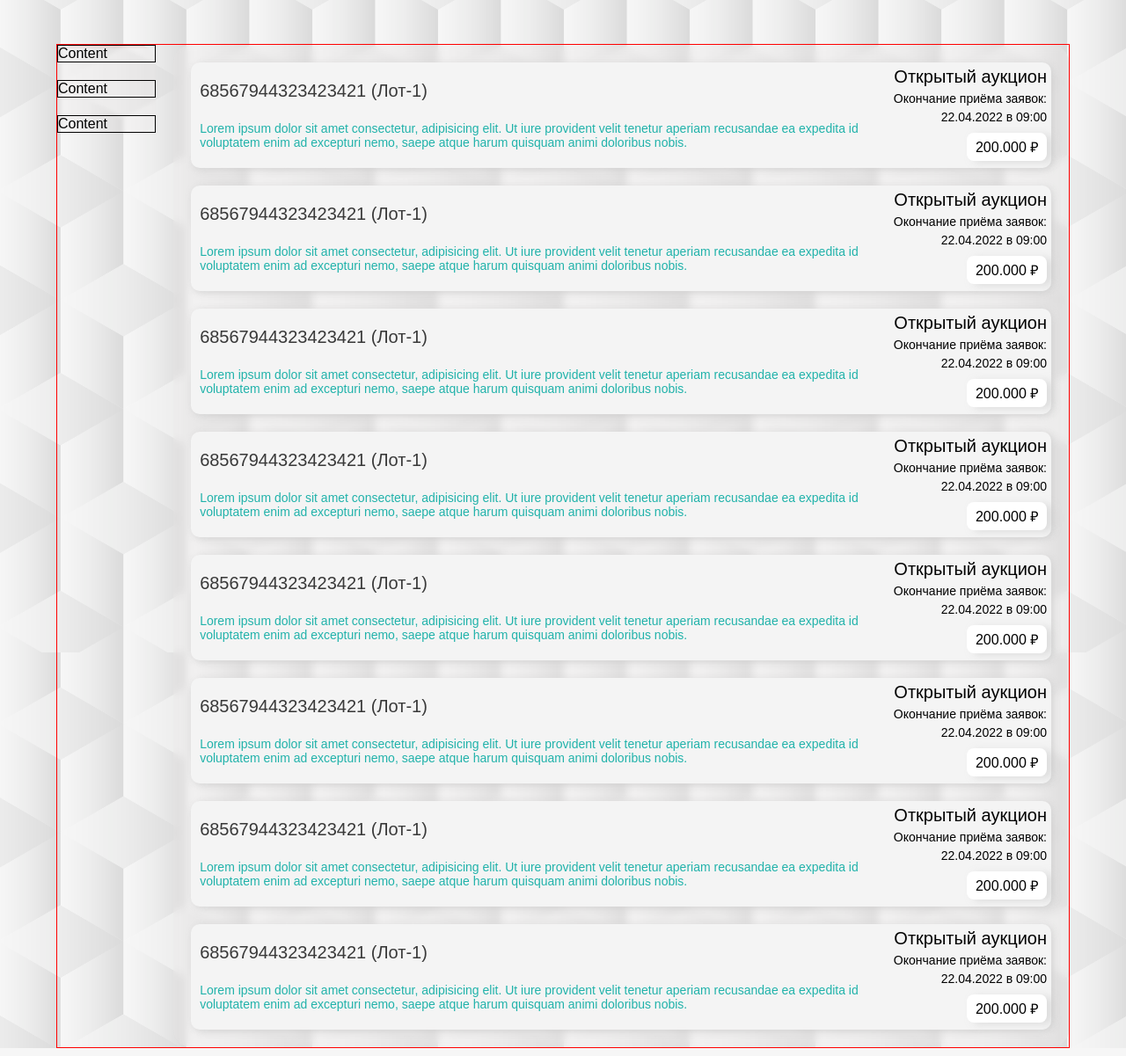
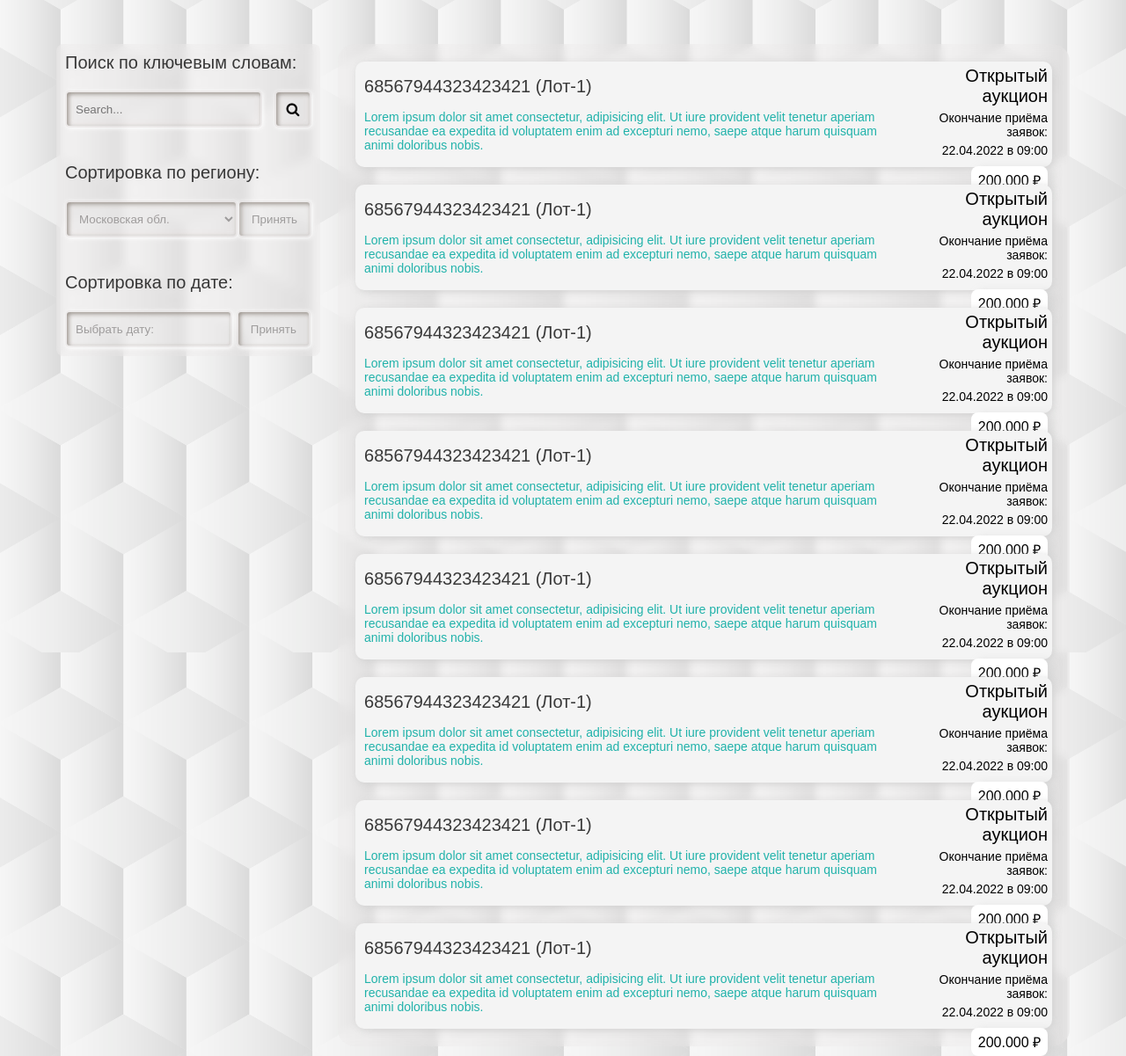
Before and after one commit to Frermut/ETTP, a PHP site: page / in a window 1280 px wide. Shown: the part 111-1312 px from the top of the page at 88% size. Run offline with PHP 8.4, Linux system fonts and the light colour scheme; some libraries are stand-ins or nearby versions.

Commit message:
Finish shop-page

```diff
--- a/index.html
+++ b/index.html
@@ -6,6 +6,8 @@
     <meta name="viewport" content="width=device-width, initial-scale=1.0">
     <title>Document</title>
     <link rel="stylesheet" href="style.css">
+    <link rel="stylesheet" href="https://code.jquery.com/ui/1.12.1/themes/base/jquery-ui.css">
+    <link href="//maxcdn.bootstrapcdn.com/font-awesome/4.1.0/css/font-awesome.min.css" rel="stylesheet">
 </head>
 <body>
     <header>
@@ -32,15 +34,51 @@
 
             <div class="item1-filter">
                 <div class="search">
-                    Content
+                    <div class="search-description">
+                        <p>Поиск по ключевым словам:</p>
+                    </div>
+                    <div class="d1">
+                        <form>
+                        <input  type="search" id="search" placeholder="Search..." >
+                        <button type="submit"></button>
+                        </form>
+                      </div>
                 </div>
 
+
+                    <div class="region">
+                        <div class="region-description">
+                        <p>Сортировка по региону:</p>
+                        </div>
+                        <div class="d2">
+                            <form>
+                                <p>
+                                    <select name="regionid" >
+                                        <option value="s1">Брянская обл.</option>
+                                        <option value="s2" selected>Московская обл.</option>
+                                        <option value="s3">Калужская обл.</option>
+                                        <option value="s4">Республика Ялта</option>
+                                        <option value="s5">Республика Ялта</option>
+                                        <option value="s6">Республика Ялта</option>
+                                        <option value="s7">Республика Ялта</option>
+                                        <input type="submit" value="Принять" />
+                                    </p>
+                                </select>
+                            </form>
+                        </div>
+                    </div>
+
+
                 <div class="data">
-                    Content
-                </div>
-
-                <div class="region">
-                    Content
+                    <div class="input-label">
+                        <label>
+                            <div class="data-description">
+                                <p>Сортировка по дате:</p>
+                            </div>
+                            <input type="text" id="datepicker" value="Выбрать дату:">
+                            <input type="submit" value="Принять" />
+                        </label>
+                      </div>
                 </div>
 
             </div>
@@ -180,5 +218,15 @@
 
         </div>
     </section>
+
+
+    <script src="https://code.jquery.com/jquery-1.12.4.js"></script>
+    <script src="https://code.jquery.com/ui/1.12.1/jquery-ui.js"></script>
+
+<script>
+$( function() {
+    $( "#datepicker" ).datepicker();
+});
+</script>
 </body>
 </html>
--- a/style.css
+++ b/style.css
@@ -78,7 +78,6 @@
     margin-left:5%;
     margin-right:5%;
     margin-top:50px;
-    border:1px solid red;
 
 }
 
@@ -92,13 +91,141 @@
     flex-grow: 4;
     gap:20px;
     background-color: #e7e5e53a ;
-    backdrop-filter: blur(2px);
-    border-radius: 20px;
+    backdrop-filter: blur(6px);
+    border-radius: 8px;
+
 }
 
-.search, .data , .region{
-    border:1px solid black;
+.search-description, .region-description, .data-description{
+    margin-bottom:20px;
+    font-size: 20px;
+    color:rgba(0, 0, 0, 0.767);
+}
 
+.d1 form{
+    /* background: #A3D0C3; */
+    display: flex;
+    flex-direction: row;
+    justify-content: space-between;
+}
+.d1 input {
+  width: 80%;
+  height: 42px;
+  padding-left: 10px;
+  border: 2px solid #e7e5e53a ;
+  border-radius: 5px;
+  outline: none;
+  box-shadow: inset 2px 2px 5px rgb(154, 147, 140), 1px 1px 5px rgba(255, 255, 255, 1);
+  background-color: #e7e5e53a ;
+  backdrop-filter: blur(5px);
+  color: #9E9C9C;
+}
+.d1 button{
+  position: relative;
+  top: 0px;
+  right: 0px;
+  width: 42px;
+  height: 42px;
+  border: none;
+  background: #e7e5e53a;
+  border: 2px solid #e7e5e53a;
+  backdrop-filter: blur(5px);
+  box-shadow: inset 2px 2px 5px rgb(154, 147, 140), 1px 1px 5px rgba(255, 255, 255, 1);
+  border-radius: 5px;
+  cursor: pointer;
+}
+.d1 button:before {
+  content: "\f002";
+  font-family: FontAwesome;
+  font-size: 16px;
+  color: #050505;
+}
+.d1{
+    margin-top: 10px;
+}
+
+
+/* ------------------------------------------------------------------------------- */
+.region .d2>form>p>input{
+  cursor: pointer;
+}
+
+
+
+.d2 select {
+    width: 70%;
+    height: 42px;
+    padding-left: 10px;
+    border: 2px solid #e7e5e53a ;
+    border-radius: 5px;
+    outline: none;
+    box-shadow: inset 2px 2px 5px rgb(154, 147, 140), 1px 1px 5px rgba(255, 255, 255, 1);
+    background-color: #e7e5e53a ;
+    backdrop-filter: blur(5px);
+    color: #9E9C9C;
+}
+
+.d2 input{
+    border: 2px solid #e7e5e53a ;
+    border-radius: 5px;
+    outline: none;
+    box-shadow: inset 2px 2px 5px rgb(154, 147, 140), 1px 1px 5px rgba(255, 255, 255, 1);
+    background-color: #e7e5e53a ;
+    color: #9E9C9C;
+    width: 30%;
+    height: 42px;
+}
+
+.search{
+    justify-content: space-between;
+    /* background-color: #e7e5e53a ;
+    backdrop-filter: blur(5px); */
+    padding:10px;
+    border-radius: 8px;
+}
+
+.region{
+ display:flex;
+ flex-direction:column;
+    justify-content: space-between;
+    /* background-color: #e7e5e53a ;
+    backdrop-filter: blur(5px); */
+    padding:10px;
+    border-radius: 8px;
+}
+
+
+.data{
+display:flex;
+flex-direction:column;
+justify-content: space-between;
+/* background-color: #e7e5e53a ;
+backdrop-filter: blur(5px); */
+padding:10px;
+border-radius: 8px;
+}
+
+.data .input-label label>input[type="text"]{
+    border: 2px solid #e7e5e53a ;
+    border-radius: 5px;
+    outline: none;
+    box-shadow: inset 2px 2px 5px rgb(154, 147, 140), 1px 1px 5px rgba(255, 255, 255, 1);
+    background-color: #e7e5e53a ;
+    color: #9E9C9C;
+    width: 68%;
+    height: 42px;
+    padding-left: 10px;
+}
+
+.data .input-label label>input[type="submit"]{
+    border: 2px solid #e7e5e53a ;
+    border-radius: 5px;
+    outline: none;
+    box-shadow: inset 2px 2px 5px rgb(154, 147, 140), 1px 1px 5px rgba(255, 255, 255, 1);
+    background-color: #e7e5e53a ;
+    color: #9E9C9C;
+    width: 30%;
+    height: 42px;
 }
 
 /* -----------------------------item2-shop--------------------------------------------- */
```
